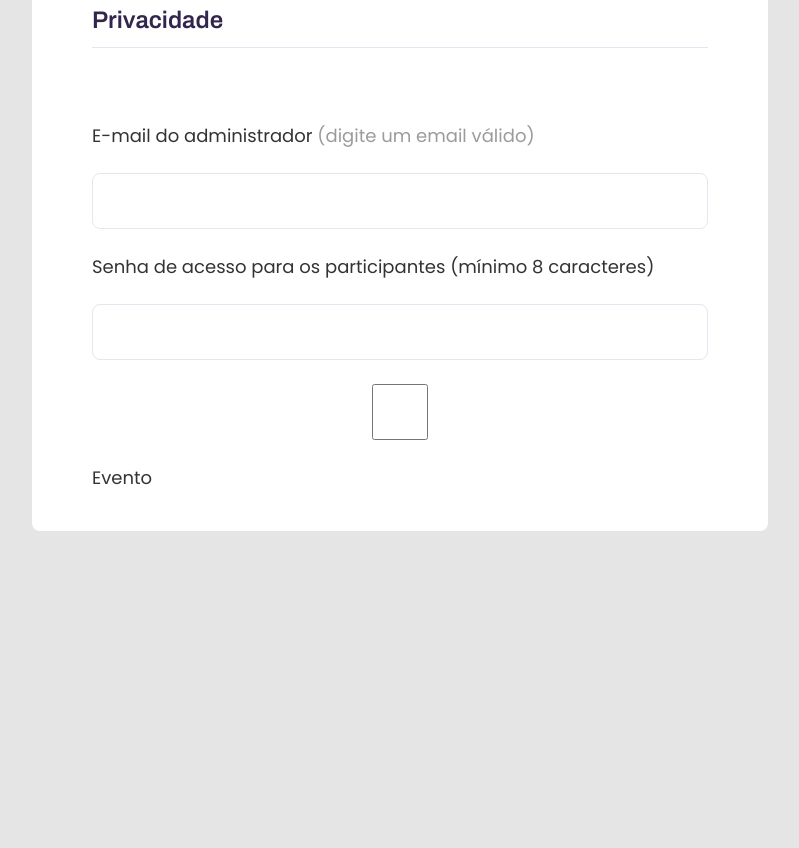
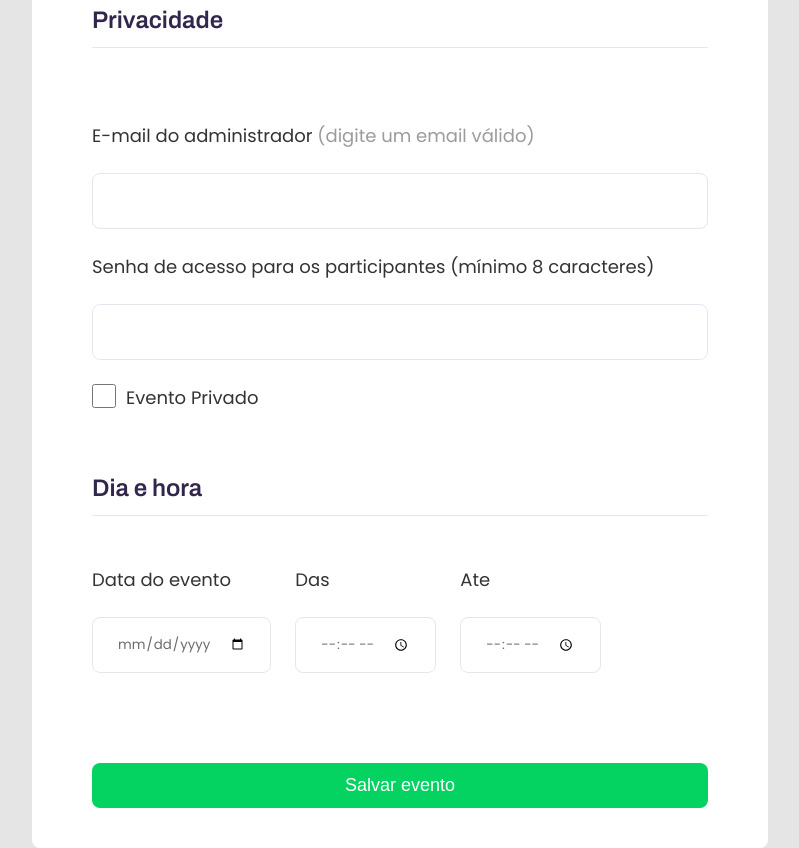
Before and after one commit to PedroVieiraS/site-Formul-rio, a plain HTML site: page index.html in a window 1280 px wide. Shown: the part 1205-2053 px from the top of the page, without its empty margins (240-1039 px from the left). Before the commit the page ends 1736 px from the top, so only its background shows below. Drawn offline with Linux system fonts and the light colour scheme.

Commit message:
site terminado

```diff
--- a/css/style.css
+++ b/css/style.css
@@ -113,3 +113,56 @@
     color: #333333;
     font-size: 20px;
 }
+
+#aceito-politica{
+    height: 24px;
+    width: 24px;
+}
+
+#checkbox{
+    display: flex;
+    flex-direction: row;
+    gap: 10px;
+}
+
+.info-data{
+    display: flex;
+    flex-direction: row;
+    gap: 24px;
+}
+
+.info-center{
+    display: flex;
+    flex-direction: column;
+    gap: 24px;
+}
+
+.info-data label{
+    font-size: 18px;
+    color: #333333;
+}
+
+.info-data input{
+    width: 100%;
+    border: 1px solid #E6E6F0;
+    padding: 0 24px;
+    border-radius: 8px;
+    height: 56px;
+    color: #6c6a71;
+}
+
+.info-btn{
+    display: flex;
+    flex-direction: column;
+    gap: 24px;
+}
+
+.info-btn button{
+    background-color: #04D361;
+    border: none;
+    color: white;
+    font-size: 18px;
+    padding: 12px 24px;
+    border-radius: 8px;
+    cursor: pointer;
+}
--- a/index.html
+++ b/index.html
@@ -57,11 +57,34 @@
                         <label for="password" id="password">Senha de acesso para os participantes (mínimo 8 caracteres)</label>
                         <input type="password">
 
-                        <input type="checkbox" id="aceito-politica" name="politica" required/>
-                        <label for="aceito-politica">Evento</label>
+                        <div id="checkbox">
+                            <input type="checkbox" id="aceito-politica" name="politica" required/>
+                            <label for="aceito-politica">Evento Privado</label>
+                        </div>
                     </div>
                 </fieldset>
-
+                <fieldset class="fieldset-info">
+                    <legend>Dia e hora</legend>
+                    <div class="info-data">
+                        <div class="info-center">
+                            <label for="data">Data do evento</label>
+                            <input type="date" id="data" name="data">
+                        </div>
+                        <div class="info-center">
+                            <label for="evento-inicio">Das</label>
+                            <input type="time" name="" id="">
+                        </div>
+                        <div class="info-center">
+                            <label for="evento-fim">Ate</label>
+                            <input type="time" name="" id="">
+                        </div>
+                    </div>
+                </fieldset>
+                <fieldset class="fieldset-info">
+                    <div class="info-btn">
+                        <button>Salvar evento</button>
+                    </div>
+                </fieldset>
             </form>
         </main>
 
```
